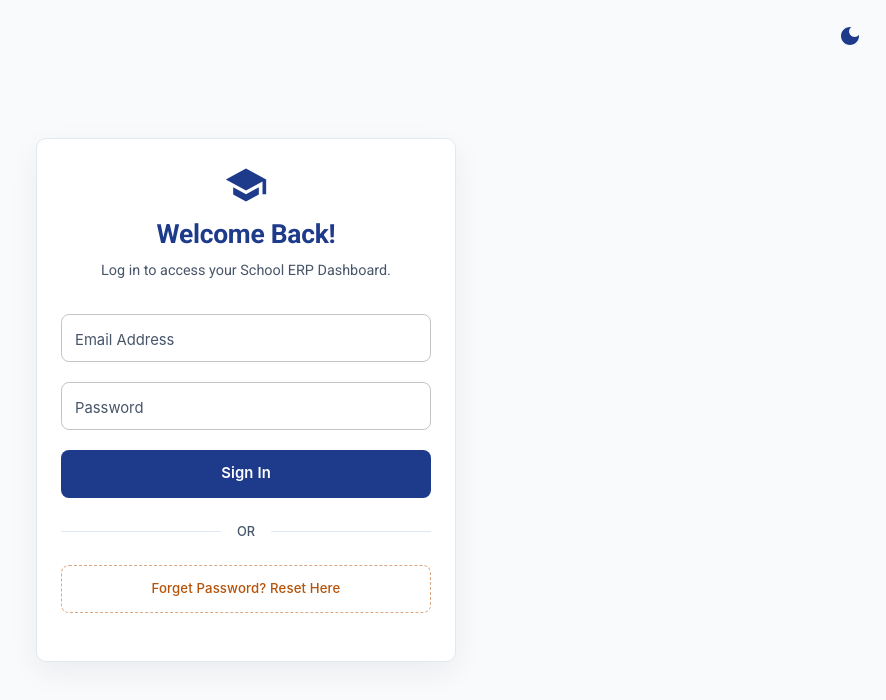
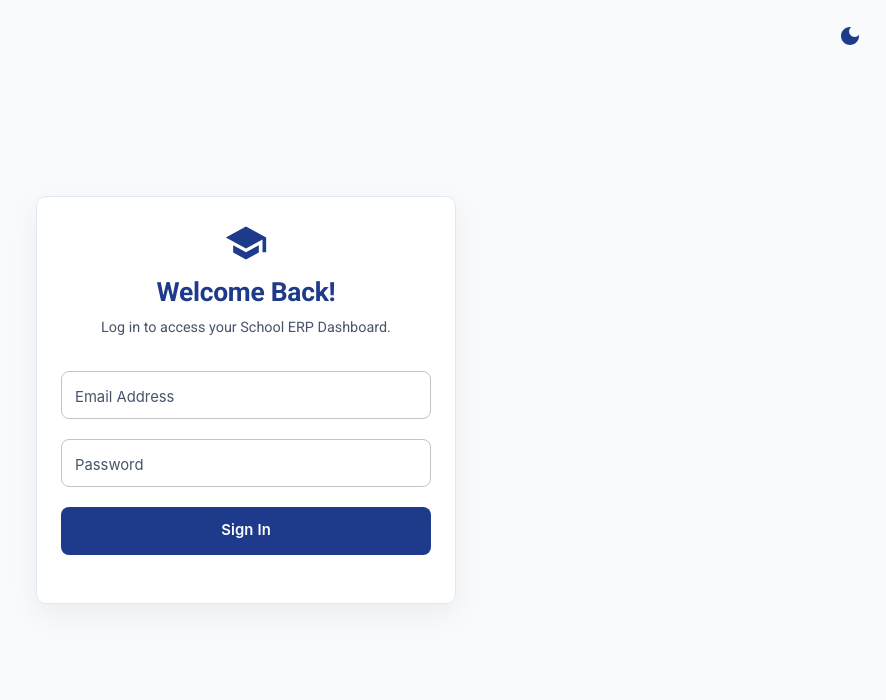
Before and after one commit to mgulabyar/School_System_Management_Frontend, a React (Vite) app: page /login in a window 1280 px wide. Shown: the top 700 px of the page, without its empty margins (394-1280 px from the left). Built offline with nearby package versions, Linux system fonts and the light colour scheme.

Commit message:
remove forget logic

```diff
--- a/src/pages/Login.tsx
+++ b/src/pages/Login.tsx
@@ -1,3 +1,390 @@
+// import React, { useState } from "react";
+// import {
+//   Box,
+//   Card,
+//   CardContent,
+//   Typography,
+//   TextField,
+//   Button,
+//   Alert,
+//   CircularProgress,
+//   IconButton,
+// } from "@mui/material";
+// import { useAuth } from "../context/AuthContext";
+// import { useCustomTheme } from "../context/ThemeContext";
+// import DarkModeIcon from "@mui/icons-material/DarkMode";
+// import LightModeIcon from "@mui/icons-material/LightMode";
+// import SchoolIcon from "@mui/icons-material/School";
+// import ArrowBackIcon from "@mui/icons-material/ArrowBack";
+
+// const containerStyles = {
+//   display: "flex",
+//   flexDirection: "column" as const,
+//   alignItems: "center",
+//   justifyContent: "center",
+//   minHeight: "100vh",
+//   bgcolor: "background.default",
+
+//   "@media (max-width: 599px)": {
+//     p: 2,
+//   },
+//   "@media (min-width: 600px)": {
+//     p: 3,
+//   },
+// };
+
+// const themeTogglerStyles = {
+//   position: "absolute" as const,
+//   top: 16,
+//   right: 16,
+// };
+
+// const getLoginCardStyles = (mode: string) => ({
+//   maxWidth: 420,
+//   width: "100%",
+//   borderRadius: "10px",
+//   bgcolor: "background.paper",
+
+//   boxShadow: mode === "light" ? "0 10px 30px rgba(15, 23, 42, 0.06)" : "none",
+//   border: mode === "dark" ? "1px solid #1F2937" : "1px solid #E2E8F0",
+
+//   "@keyframes slideUp": {
+//     "0%": { opacity: 0, transform: "translateY(20px)" },
+//     "100%": { opacity: 1, transform: "translateY(0)" },
+//   },
+//   animation: "slideUp 0.5s cubic-bezier(0.16, 1, 0.3, 1) forwards",
+
+//   "@media (max-width: 599px)": {
+//     p: 2,
+//   },
+//   "@media (min-width: 600px)": {
+//     p: 3,
+//   },
+// });
+
+// const logoContainerStyles = {
+//   display: "flex",
+//   justifyContent: "center",
+//   mb: 1.5,
+// };
+
+// const titleStyles = {
+//   fontWeight: 700,
+//   textAlign: "center" as const,
+//   fontFamily: '"Roboto", "Arial", sans-serif',
+//   color: "primary.main",
+//   mb: 1,
+
+//   "@media (max-width: 599px)": {
+//     fontSize: "1.45rem",
+//   },
+//   "@media (min-width: 600px)": {
+//     fontSize: "1.65rem",
+//   },
+// };
+
+// const subtitleStyles = {
+//   textAlign: "center" as const,
+//   fontFamily: '"Roboto", "Arial", sans-serif',
+//   color: "text.secondary",
+//   mb: 4,
+
+//   "@media (max-width: 599px)": {
+//     fontSize: "0.85rem",
+//   },
+//   "@media (min-width: 600px)": {
+//     fontSize: "0.9rem",
+//   },
+// };
+
+// const inputFieldStyles = {
+//   mb: 2.5,
+//   "& .MuiOutlinedInput-root": {
+//     height: 48,
+//     borderRadius: "8px",
+//     transition: "border-color 0.2s ease, box-shadow 0.2s ease",
+//   },
+// };
+
+// const actionButtonStyles = {
+//   height: 48,
+//   fontSize: "0.925rem",
+//   fontWeight: 600,
+//   borderRadius: "8px",
+//   boxShadow: "none",
+//   textTransform: "none" as const,
+//   "&:hover": {
+//     boxShadow: "none",
+//   },
+// };
+
+// const dividerBoxStyles = {
+//   display: "flex",
+//   alignItems: "center",
+//   my: 3,
+// };
+
+// const dividerLineStyles = {
+//   flexGrow: 1,
+//   height: "1px",
+//   bgcolor: "divider",
+// };
+
+// const dividerTextStyles = {
+//   mx: 2,
+//   color: "text.secondary",
+//   fontWeight: 500,
+//   fontSize: "0.8rem",
+// };
+
+// const forgetPasswordButtonStyles = {
+//   height: 48,
+//   fontSize: "0.825rem",
+//   fontWeight: 500,
+//   borderRadius: "8px",
+//   textTransform: "none" as const,
+//   borderStyle: "dashed",
+//   "&:hover": {
+//     borderStyle: "dashed",
+//   },
+// };
+
+// export const Login: React.FC = () => {
+//   const { login, loading } = useAuth();
+//   const { toggleTheme, mode } = useCustomTheme();
+
+//   const [email, setEmail] = useState("");
+//   const [password, setPassword] = useState("");
+//   const [resetEmail, setResetEmail] = useState("");
+//   const [error, setError] = useState<string | null>(null);
+//   const [successMessage, setSuccessMessage] = useState<string | null>(null);
+//   const [isForgotPassword, setIsForgotPassword] = useState(false);
+//   const [localLoading, setLocalLoading] = useState(false);
+
+//   const isCurrentLoading = loading || localLoading;
+
+//   const handleSubmit = async (e: React.FormEvent) => {
+//     e.preventDefault();
+//     setError(null);
+
+//     if (!email || !password) {
+//       setError("Please fill out all fields!");
+//       return;
+//     }
+
+//     try {
+//       setLocalLoading(true);
+
+//       const loginPromise = login(email, password);
+//       const delayPromise = new Promise((resolve) => setTimeout(resolve, 2000));
+
+//       await Promise.all([loginPromise, delayPromise]);
+//     } catch (err: unknown) {
+//       if (err instanceof Error) {
+//         setError(err.message);
+//       } else {
+//         setError("An unexpected error occurred.");
+//       }
+//     } finally {
+//       setLocalLoading(false);
+//     }
+//   };
+
+//   const handleForgotPasswordSubmit = (e: React.FormEvent) => {
+//     e.preventDefault();
+//     setError(null);
+//     setSuccessMessage(null);
+
+//     if (!resetEmail) {
+//       setError("Please enter your email address!");
+//       return;
+//     }
+
+//     setLocalLoading(true);
+
+//     setTimeout(() => {
+//       setSuccessMessage("Password reset link has been sent to your email!");
+//       setResetEmail("");
+//       setLocalLoading(false);
+//     }, 2000);
+//   };
+
+//   return (
+//     <Box sx={containerStyles}>
+//       <Box sx={themeTogglerStyles}>
+//         <IconButton
+//           onClick={toggleTheme}
+//           color="primary"
+//           disabled={isCurrentLoading}
+//         >
+//           {mode === "light" ? <DarkModeIcon /> : <LightModeIcon />}
+//         </IconButton>
+//       </Box>
+
+//       <Card sx={getLoginCardStyles(mode)}>
+//         <CardContent sx={{ p: 0 }}>
+//           {isForgotPassword ? (
+//             <Box>
+//               <Button
+//                 startIcon={<ArrowBackIcon />}
+//                 disabled={isCurrentLoading}
+//                 onClick={() => {
+//                   setIsForgotPassword(false);
+//                   setError(null);
+//                   setSuccessMessage(null);
+//                 }}
+//                 sx={{
+//                   p: 0,
+//                   minWidth: "auto",
+//                   mb: 2,
+//                   color: "text.secondary",
+//                   textTransform: "none",
+//                 }}
+//               >
+//                 Back
+//               </Button>
+
+//               <Box sx={logoContainerStyles}>
+//                 <SchoolIcon sx={{ fontSize: 44, color: "primary.main" }} />
+//               </Box>
+
+//               <Typography variant="h2" sx={titleStyles}>
+//                 Reset Password
+//               </Typography>
+//               <Typography variant="body1" sx={subtitleStyles}>
+//                 Enter your registered email to receive a password reset link.
+//               </Typography>
+
+//               {error && (
+//                 <Alert severity="error" sx={{ mb: 2.5, borderRadius: "8px" }}>
+//                   {error}
+//                 </Alert>
+//               )}
+
+//               {successMessage && (
+//                 <Alert severity="success" sx={{ mb: 2.5, borderRadius: "8px" }}>
+//                   {successMessage}
+//                 </Alert>
+//               )}
+
+//               <form onSubmit={handleForgotPasswordSubmit}>
+//                 <TextField
+//                   label="Email Address"
+//                   type="email"
+//                   variant="outlined"
+//                   fullWidth
+//                   value={resetEmail}
+//                   onChange={(e) => setResetEmail(e.target.value)}
+//                   disabled={isCurrentLoading}
+//                   sx={inputFieldStyles}
+//                 />
+
+//                 <Button
+//                   type="submit"
+//                   variant="contained"
+//                   color="primary"
+//                   fullWidth
+//                   disabled={isCurrentLoading}
+//                   sx={actionButtonStyles}
+//                 >
+//                   {isCurrentLoading ? (
+//                     <CircularProgress size={22} color="inherit" />
+//                   ) : (
+//                     "Send Reset Link"
+//                   )}
+//                 </Button>
+//               </form>
+//             </Box>
+//           ) : (
+//             <Box>
+//               <Box sx={logoContainerStyles}>
+//                 <SchoolIcon sx={{ fontSize: 44, color: "primary.main" }} />
+//               </Box>
+
+//               <Typography variant="h2" sx={titleStyles}>
+//                 Welcome Back!
+//               </Typography>
+//               <Typography variant="body1" sx={subtitleStyles}>
+//                 Log in to access your School ERP Dashboard.
+//               </Typography>
+
+//               {error && (
+//                 <Alert severity="error" sx={{ mb: 2.5, borderRadius: "8px" }}>
+//                   {error}
+//                 </Alert>
+//               )}
+
+//               <form onSubmit={handleSubmit}>
+//                 <TextField
+//                   label="Email Address"
+//                   type="email"
+//                   variant="outlined"
+//                   fullWidth
+//                   value={email}
+//                   onChange={(e) => setEmail(e.target.value)}
+//                   disabled={isCurrentLoading}
+//                   sx={inputFieldStyles}
+//                 />
+
+//                 <TextField
+//                   label="Password"
+//                   type="password"
+//                   variant="outlined"
+//                   fullWidth
+//                   value={password}
+//                   onChange={(e) => setPassword(e.target.value)}
+//                   disabled={isCurrentLoading}
+//                   sx={inputFieldStyles}
+//                 />
+
+//                 <Button
+//                   type="submit"
+//                   variant="contained"
+//                   color="primary"
+//                   fullWidth
+//                   disabled={isCurrentLoading}
+//                   sx={actionButtonStyles}
+//                 >
+//                   {isCurrentLoading ? (
+//                     <CircularProgress size={22} color="inherit" />
+//                   ) : (
+//                     "Sign In"
+//                   )}
+//                 </Button>
+//               </form>
+
+//               <Box sx={dividerBoxStyles}>
+//                 <Box sx={dividerLineStyles} />
+//                 <Typography variant="body2" sx={dividerTextStyles}>
+//                   OR
+//                 </Typography>
+//                 <Box sx={dividerLineStyles} />
+//               </Box>
+
+//               <Button
+//                 variant="outlined"
+//                 color="secondary"
+//                 fullWidth
+//                 disabled={isCurrentLoading}
+//                 onClick={() => {
+//                   setIsForgotPassword(true);
+//                   setError(null);
+//                   setSuccessMessage(null);
+//                 }}
+//                 sx={forgetPasswordButtonStyles}
+//               >
+//                 Forget Password? Reset Here
+//               </Button>
+//             </Box>
+//           )}
+//         </CardContent>
+//       </Card>
+//     </Box>
+//   );
+// };
+
+
+
 import React, { useState } from "react";
 import {
   Box,
@@ -15,7 +402,6 @@ import { useCustomTheme } from "../context/ThemeContext";
 import DarkModeIcon from "@mui/icons-material/DarkMode";
 import LightModeIcon from "@mui/icons-material/LightMode";
 import SchoolIcon from "@mui/icons-material/School";
-import ArrowBackIcon from "@mui/icons-material/ArrowBack";
 
 const containerStyles = {
   display: "flex",
@@ -118,47 +504,13 @@ const actionButtonStyles = {
   },
 };
 
-const dividerBoxStyles = {
-  display: "flex",
-  alignItems: "center",
-  my: 3,
-};
-
-const dividerLineStyles = {
-  flexGrow: 1,
-  height: "1px",
-  bgcolor: "divider",
-};
-
-const dividerTextStyles = {
-  mx: 2,
-  color: "text.secondary",
-  fontWeight: 500,
-  fontSize: "0.8rem",
-};
-
-const forgetPasswordButtonStyles = {
-  height: 48,
-  fontSize: "0.825rem",
-  fontWeight: 500,
-  borderRadius: "8px",
-  textTransform: "none" as const,
-  borderStyle: "dashed",
-  "&:hover": {
-    borderStyle: "dashed",
-  },
-};
-
 export const Login: React.FC = () => {
   const { login, loading } = useAuth();
   const { toggleTheme, mode } = useCustomTheme();
 
   const [email, setEmail] = useState("");
   const [password, setPassword] = useState("");
-  const [resetEmail, setResetEmail] = useState("");
   const [error, setError] = useState<string | null>(null);
-  const [successMessage, setSuccessMessage] = useState<string | null>(null);
-  const [isForgotPassword, setIsForgotPassword] = useState(false);
   const [localLoading, setLocalLoading] = useState(false);
 
   const isCurrentLoading = loading || localLoading;
@@ -190,25 +542,6 @@ export const Login: React.FC = () => {
     }
   };
 
-  const handleForgotPasswordSubmit = (e: React.FormEvent) => {
-    e.preventDefault();
-    setError(null);
-    setSuccessMessage(null);
-
-    if (!resetEmail) {
-      setError("Please enter your email address!");
-      return;
-    }
-
-    setLocalLoading(true);
-
-    setTimeout(() => {
-      setSuccessMessage("Password reset link has been sent to your email!");
-      setResetEmail("");
-      setLocalLoading(false);
-    }, 2000);
-  };
-
   return (
     <Box sx={containerStyles}>
       <Box sx={themeTogglerStyles}>
@@ -223,80 +556,6 @@ export const Login: React.FC = () => {
 
       <Card sx={getLoginCardStyles(mode)}>
         <CardContent sx={{ p: 0 }}>
-          {isForgotPassword ? (
-            <Box>
-              <Button
-                startIcon={<ArrowBackIcon />}
-                disabled={isCurrentLoading}
-                onClick={() => {
-                  setIsForgotPassword(false);
-                  setError(null);
-                  setSuccessMessage(null);
-                }}
-                sx={{
-                  p: 0,
-                  minWidth: "auto",
-                  mb: 2,
-                  color: "text.secondary",
-                  textTransform: "none",
-                }}
-              >
-                Back
-              </Button>
-
-              <Box sx={logoContainerStyles}>
-                <SchoolIcon sx={{ fontSize: 44, color: "primary.main" }} />
-              </Box>
-
-              <Typography variant="h2" sx={titleStyles}>
-                Reset Password
-              </Typography>
-              <Typography variant="body1" sx={subtitleStyles}>
-                Enter your registered email to receive a password reset link.
-              </Typography>
-
-              {error && (
-                <Alert severity="error" sx={{ mb: 2.5, borderRadius: "8px" }}>
-                  {error}
-                </Alert>
-              )}
-
-              {successMessage && (
-                <Alert severity="success" sx={{ mb: 2.5, borderRadius: "8px" }}>
-                  {successMessage}
-                </Alert>
-              )}
-
-              <form onSubmit={handleForgotPasswordSubmit}>
-                <TextField
-                  label="Email Address"
-                  type="email"
-                  variant="outlined"
-                  fullWidth
-                  value={resetEmail}
-                  onChange={(e) => setResetEmail(e.target.value)}
-                  disabled={isCurrentLoading}
-                  sx={inputFieldStyles}
-                />
-
-                <Button
-                  type="submit"
-                  variant="contained"
-                  color="primary"
-                  fullWidth
-                  disabled={isCurrentLoading}
-                  sx={actionButtonStyles}
-                >
-                  {isCurrentLoading ? (
-                    <CircularProgress size={22} color="inherit" />
-                  ) : (
-                    "Send Reset Link"
-                  )}
-                </Button>
-              </form>
-            </Box>
-          ) : (
-            <Box>
           <Box sx={logoContainerStyles}>
             <SchoolIcon sx={{ fontSize: 44, color: "primary.main" }} />
           </Box>
@@ -352,31 +611,6 @@ export const Login: React.FC = () => {
               )}
             </Button>
           </form>
-
-              <Box sx={dividerBoxStyles}>
-                <Box sx={dividerLineStyles} />
-                <Typography variant="body2" sx={dividerTextStyles}>
-                  OR
-                </Typography>
-                <Box sx={dividerLineStyles} />
-              </Box>
-
-              <Button
-                variant="outlined"
-                color="secondary"
-                fullWidth
-                disabled={isCurrentLoading}
-                onClick={() => {
-                  setIsForgotPassword(true);
-                  setError(null);
-                  setSuccessMessage(null);
-                }}
-                sx={forgetPasswordButtonStyles}
-              >
-                Forget Password? Reset Here
-              </Button>
-            </Box>
-          )}
         </CardContent>
       </Card>
     </Box>
```
Lines whose indentation alone changed are shown as unchanged.
